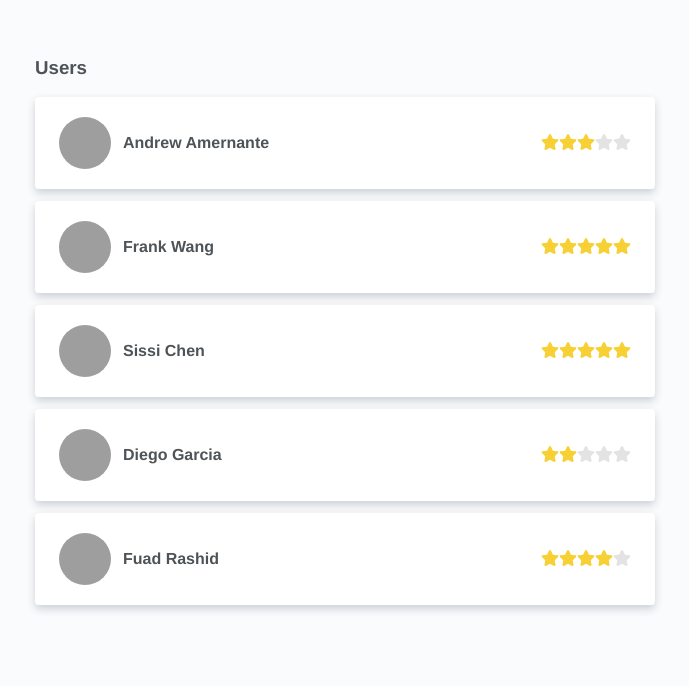
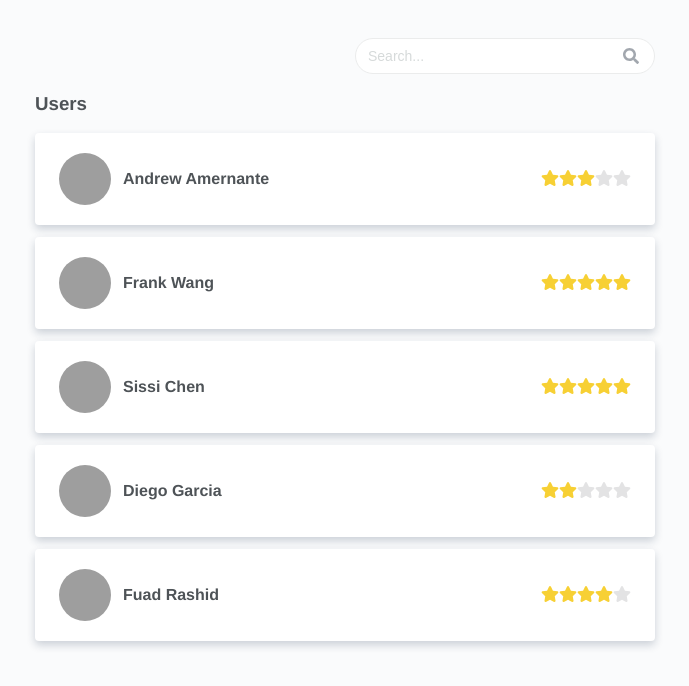
Before and after one commit to miriam-mr90/users-vue-js-app, a Vue app: page / in a window 1280 px wide. Shown: the top 686 px of the page, without its empty margins (295-984 px from the left). Built offline with nearby package versions, Linux system fonts and the light colour scheme; grey boxes are pictures that could not be loaded.

Commit message:
Add Search component and Update rating
Add Search component without functionality. Just a dummy Search input.

Update Rating for-loop to fix duplicate keys

```diff
--- a/src/App.vue
+++ b/src/App.vue
@@ -1,5 +1,6 @@
 <template>
   <div id="app">
+    <search-filter/>
     <user-preview :user="activeUser" v-if="activeUser != null"/>
     <users-list :users="users" :active-user="activeUser" v-on:select-user="updateSelectedUser"/>
   </div>
@@ -10,19 +11,20 @@ import usersData from "/users.json";
 import UsersList from "./components/UsersList";
 import UserPreview from "./components/UserPreview";
 import Rating from "./components/Rating";
+import SearchFilter from "./components/SearchFilter";
 
 export default {
   name: "App",
   components: {
     UsersList,
     UserPreview,
-    Rating
+    Rating,
+    SearchFilter
   },
   data() {
     return {
       users: usersData.people,
-      activeUser: null,
-      activeUserIndex: null
+      activeUser: null
     };
   },
   methods: {
@@ -50,6 +52,28 @@ body {
   padding-top: 30px;
 }
 
+input {
+  min-height: 36px;
+  padding: 4px 12px;
+  box-sizing: border-box;
+  outline: none;
+  border: 1px solid #EBECEC;
+  border-radius: 34px;
+  font-size: 14px;
+
+  &::placeholder {
+    color: #D6DADA;
+    opacity: 1;
+  }
+
+  &:focus,
+  &:active,
+  &:hover {
+    border-color: #D6DADA;
+    color: #a2a7ae;
+  }
+}
+
 .card {
   background-color: #FFF;
   border-radius: 4px;
--- a/src/components/Rating.vue
+++ b/src/components/Rating.vue
@@ -3,8 +3,8 @@
     <font-awesome-icon
       icon="star"
       class="star rating__item"
-      v-for="(star, key) in stars"
-      :key="key"
+      v-for="(star, index) in stars"
+      :key="index"
     />
     <font-awesome-icon
       icon="star"
--- /dev/null
+++ b/src/components/SearchFilter.vue
@@ -0,0 +1,49 @@
+<template>
+  <div class="search">
+    <div class="search__input-group">
+      <input
+        type="text"
+        name="searchfilter"
+        placeholder="Search..."
+        autocomplete="off"
+        class="search__input"
+      >
+      <font-awesome-icon icon="search" class="search__icon"/>
+    </div>
+  </div>
+</template>
+
+<script>
+export default {
+  name: "SearchFilter",
+  components: {},
+  methods: {}
+};
+</script>
+
+<style scoped lang="scss">
+$this: ".search";
+
+#{$this} {
+  display: flex;
+  justify-content: flex-end;
+
+  &__input-group {
+    position: relative;
+  }
+
+  &__input {
+    width: 300px;
+    border-radius: 34px;
+    padding-right: 40px;
+  }
+
+  &__icon {
+    color: #a2a7ae;
+    position: absolute;
+    right: 16px;
+    top: 50%;
+    transform: translateY(-50%);
+  }
+}
+</style>
--- a/src/components/UsersList.vue
+++ b/src/components/UsersList.vue
@@ -19,11 +19,13 @@
 
 <script>
 import Rating from "./Rating";
+import SearchFilter from "./SearchFilter";
 
 export default {
   name: "UsersList",
   components: {
-    Rating
+    Rating,
+    SearchFilter
   },
   props: {
     users: Array,
```
